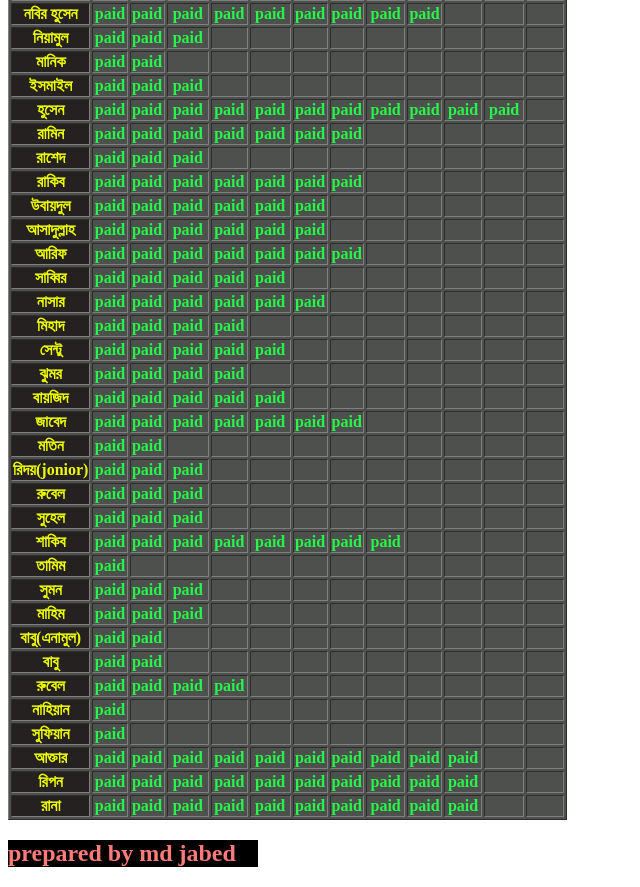
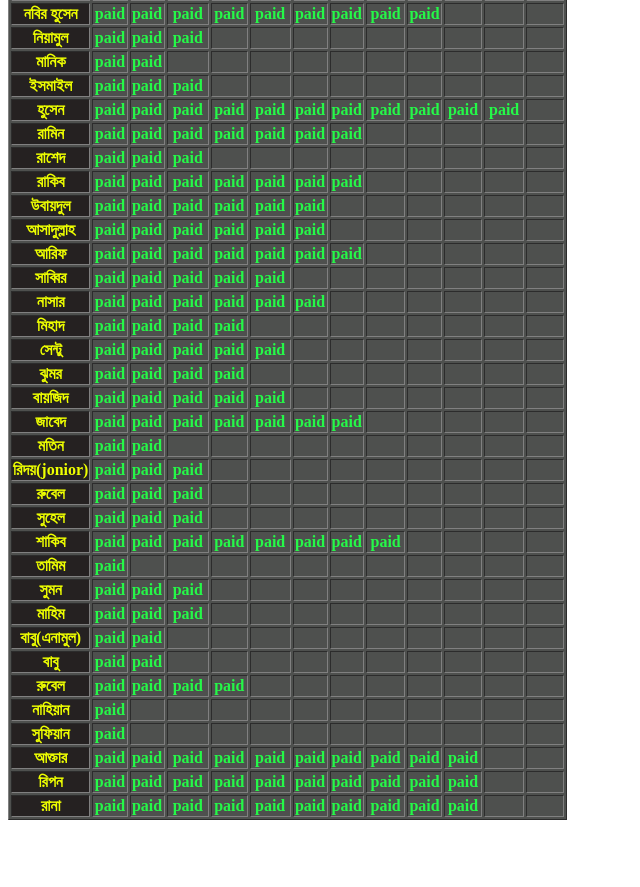
Before and after one commit to mdjabed1/shapur-mia-bari, a plain HTML site: page index.html in a window 1280 px wide. Shown: the part 584-1471 px from the top of the page, without its empty margins (0-640 px from the left). After the commit the page ends 1412 px from the top, so only its background shows below. Drawn offline with Linux system fonts and the light colour scheme.

Commit message:
last commit

```diff
--- a/index.html
+++ b/index.html
@@ -5,7 +5,7 @@
     <meta charset="UTF-8">
     <meta http-equiv="X-UA-Compatible" content="IE=edge">
     <meta name="viewport" content="width=device-width, initial-scale=1.0">
-    <title>সৌরব স্মৃতি সংঘ </title>
+    <title>শাহ্‌পুর মিঞা বাড়ি </title>
     <link rel="stylesheet" href="style.css">
 </head>
 
@@ -840,7 +840,6 @@
             <th></th>
         </tbody>
     </table>
-    <h2>prepared by md jabed</h2>
 </body>
 
 </html>
```
